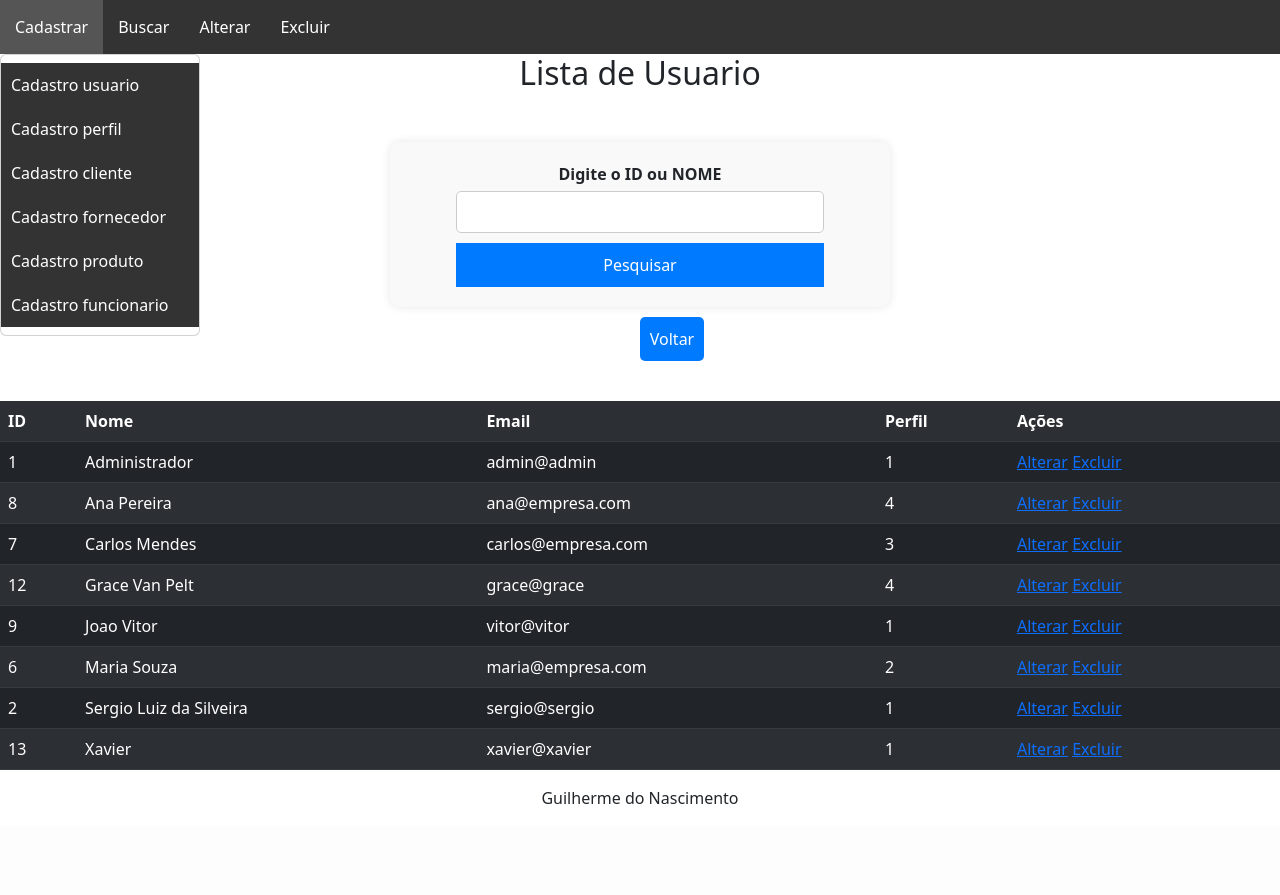
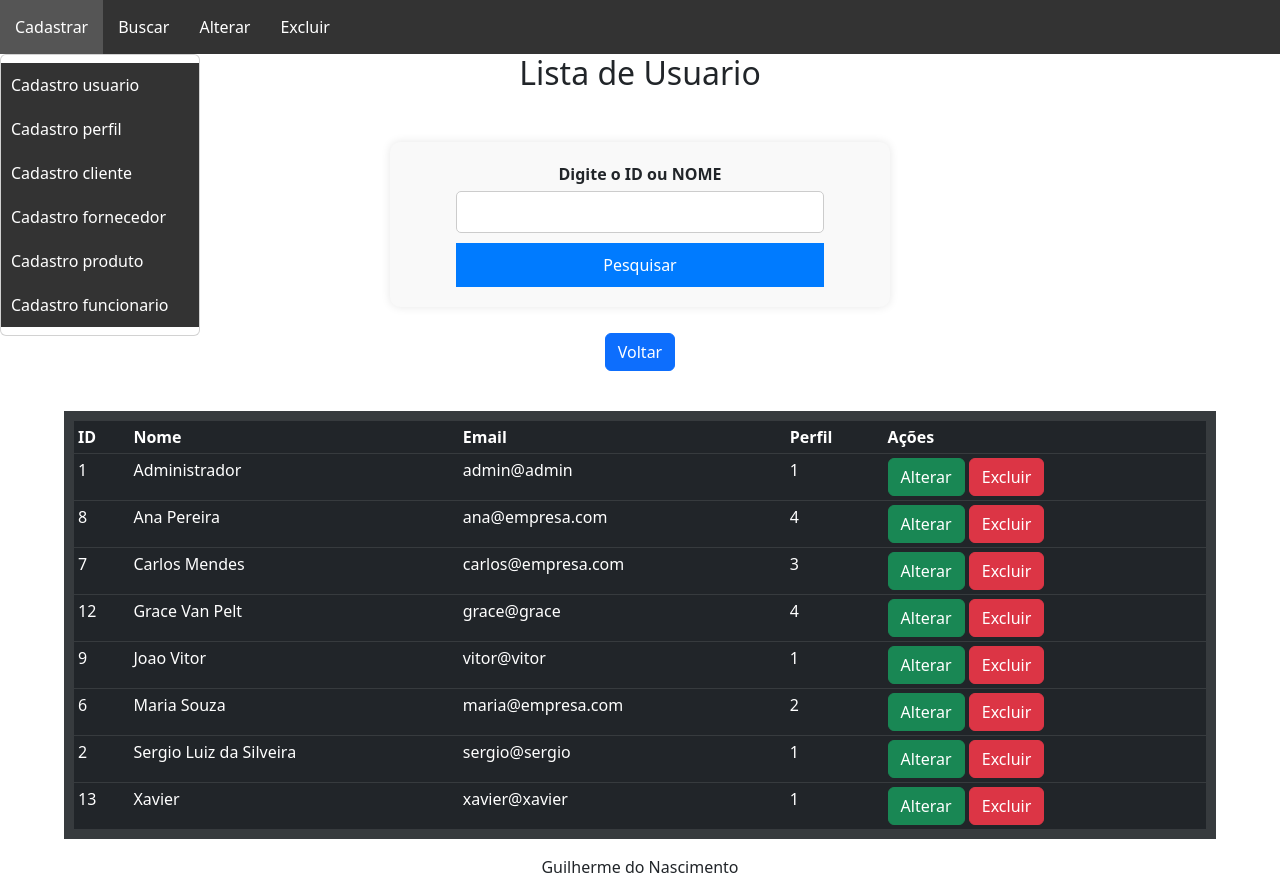
Before and after one commit to Guibe777/guilherme_nascimento_prova, a PHP site: page /buscar_usuario.php in a window 1280 px wide. Before the commit the page ends 804 px from the top, so only its background shows below. Run offline with PHP 8.4, Linux system fonts and the light colour scheme; a user stored in the database is signed in; data comes from the database, SQL or seed files in the repository.

Commit message:
Buscar usuário
Mudança na tabela e botões

```diff
--- a/buscar_usuario.php
+++ b/buscar_usuario.php
@@ -94,6 +94,15 @@ $opcoes_menu = $permissoes["$id_perfil"];
     <link rel="stylesheet" href="styles.css">
     <link href="https://cdn.jsdelivr.net/npm/bootstrap@5.3.0/dist/css/bootstrap.min.css" rel="stylesheet">
     <title>Buscar Usuario</title>
+
+    <style>
+        table {
+            max-width: 90%;
+            margin-left: 5%;
+            border: 10px solid;
+        }
+    </style>
+
 </head>
 <body>
 
@@ -124,10 +133,11 @@ $opcoes_menu = $permissoes["$id_perfil"];
         <button type="submit">Pesquisar</button>
     </form>
 
-    <a href="principal.php" class="voltar" style="color: white; border: none; border-radius: 5px; padding: 10px; background-color: #007bff; font-size: 16px; text-decoration: none; /* remove o sublinhado */;">Voltar</a>
+    <!-- Botão de voltar -->
+    <center><a href="principal.php" class="btn btn-primary mt-3" style="transform: translateY(-40px);">Voltar</a></center>
 
         <?php if(!empty($usuarios)): ?>
-            <table class="table table-dark table-striped">
+            <table class="table table-sm table-dark">
                 <tr>
                     <th>ID</th>
                     <th>Nome</th>
@@ -144,8 +154,8 @@ $opcoes_menu = $permissoes["$id_perfil"];
                     <td><?=htmlspecialchars($usuario['email'])?></td>
                     <td><?=htmlspecialchars($usuario['id_perfil'])?></td>
                     <td>
-                        <a href="alterar_usuario.php?id=<?=htmlspecialchars($usuario['id_usuario'])?>">Alterar</a>
-                        <a href="excluir_usuario.php?id=<?=htmlspecialchars($usuario['id_usuario'])?>"
+                        <a class="btn btn-success"href="alterar_usuario.php?id=<?=htmlspecialchars($usuario['id_usuario'])?>">Alterar</a>
+                        <a class="btn btn-danger" href="excluir_usuario.php?id=<?=htmlspecialchars($usuario['id_usuario'])?>"
                         onclick="return confirm('Tem certeza que deseja excluir este usuario?')">Excluir</a>
                     </td>
                 </tr>
```
